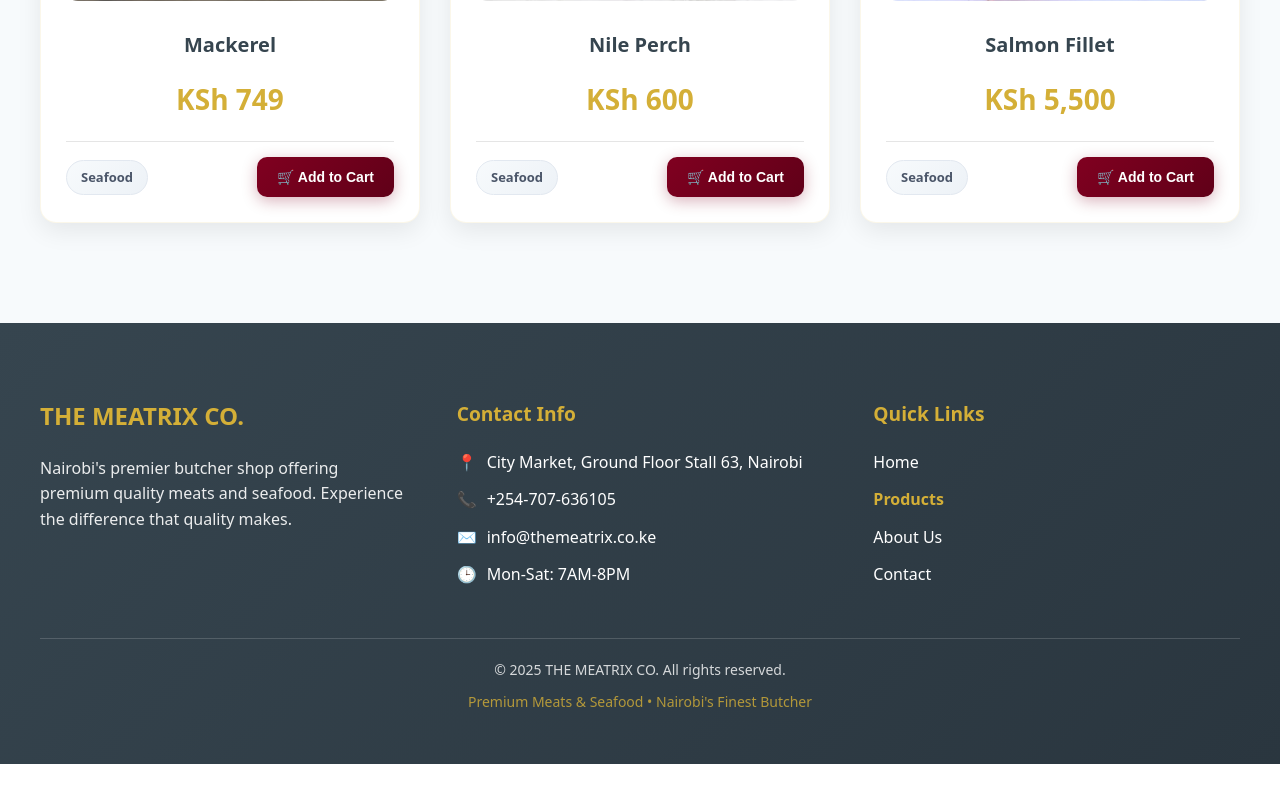
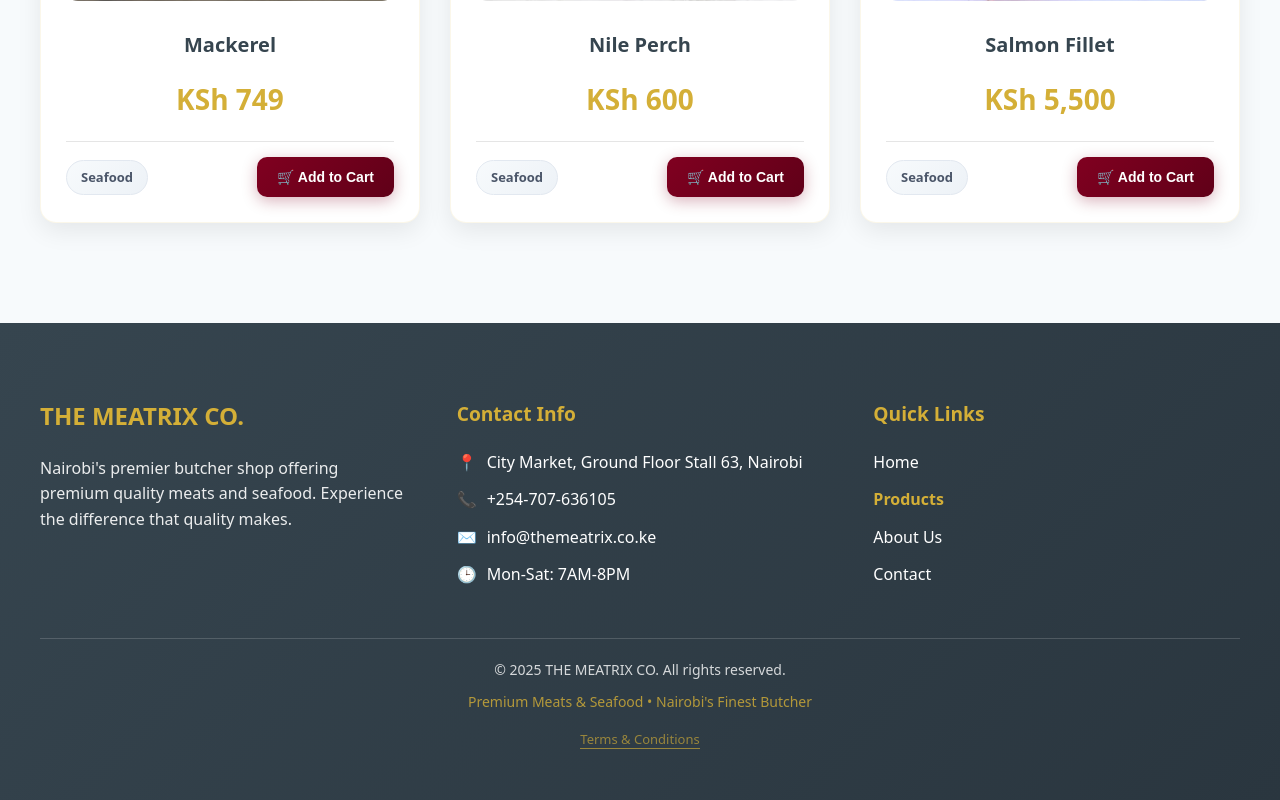
Before and after one commit to Huncho2130/The-meatrix, a Next.js app: page /products in a window 1280 px wide. Shown: the part 2673-3473 px from the top of the page. Before the commit the page ends 3437 px from the top, so only its background shows below. Built offline with nearby package versions, Linux system fonts and the light colour scheme.

Commit message:
Update page.tsx

```diff
--- a/src/app/products/page.tsx
+++ b/src/app/products/page.tsx
@@ -650,6 +650,26 @@ function ProductsContent() {
             }}>
               Premium Meats & Seafood • Nairobi's Finest Butcher
             </p>
+
+
+            {/* Add Terms Link */}
+    <p style={{
+      margin: '15px 0 0 0',
+      fontSize: isMobile ? '11px' : '13px',
+      opacity: '0.8'
+    }}>
+      <a
+        href="/terms"
+        style={{
+          color: '#D4AF37',
+          textDecoration: 'none',
+          borderBottom: '1px solid #D4AF37'
+        }}
+      >
+        Terms & Conditions
+      </a>
+    </p>
+
           </div>
         </footer>
     </div>
```
